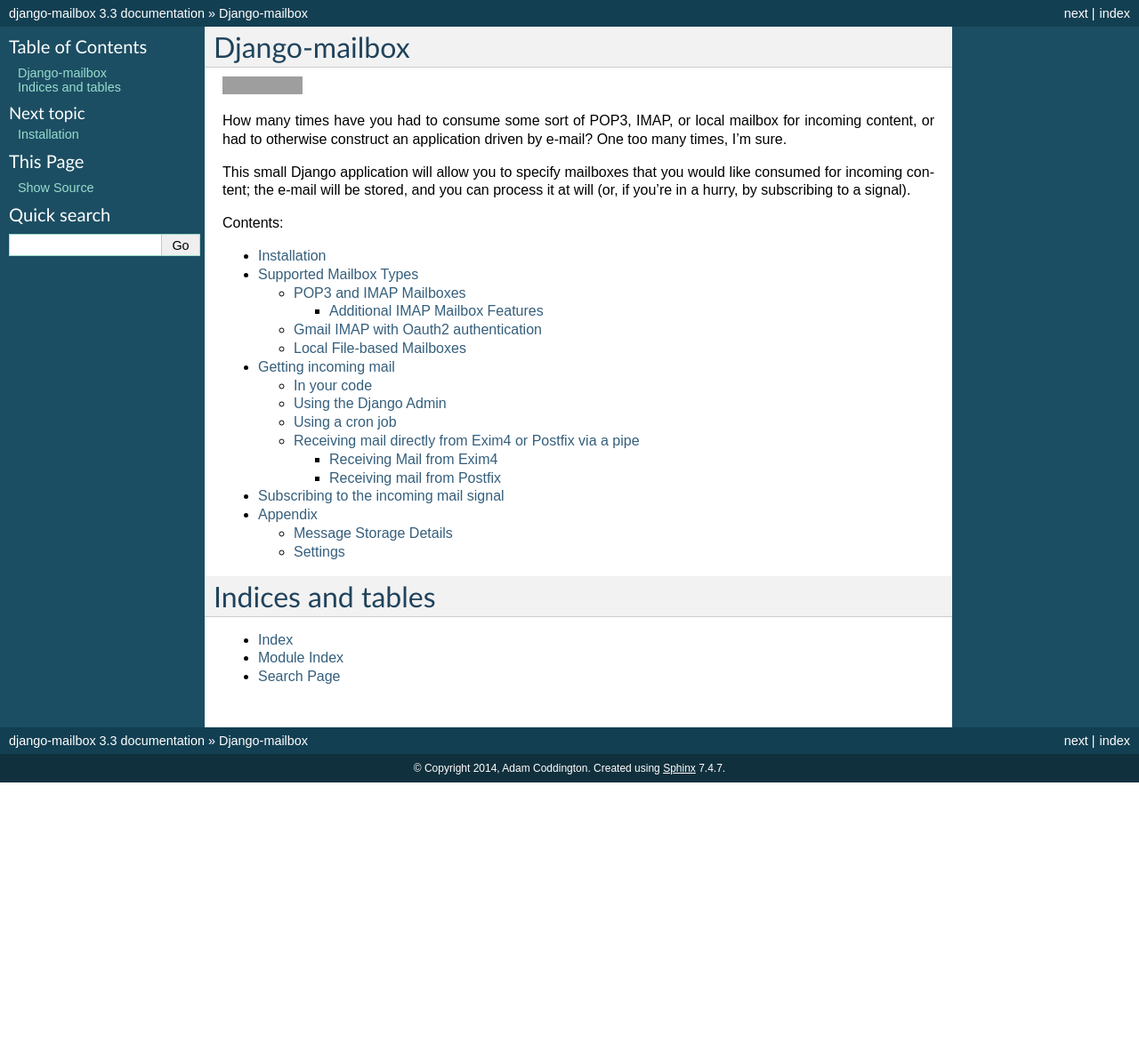
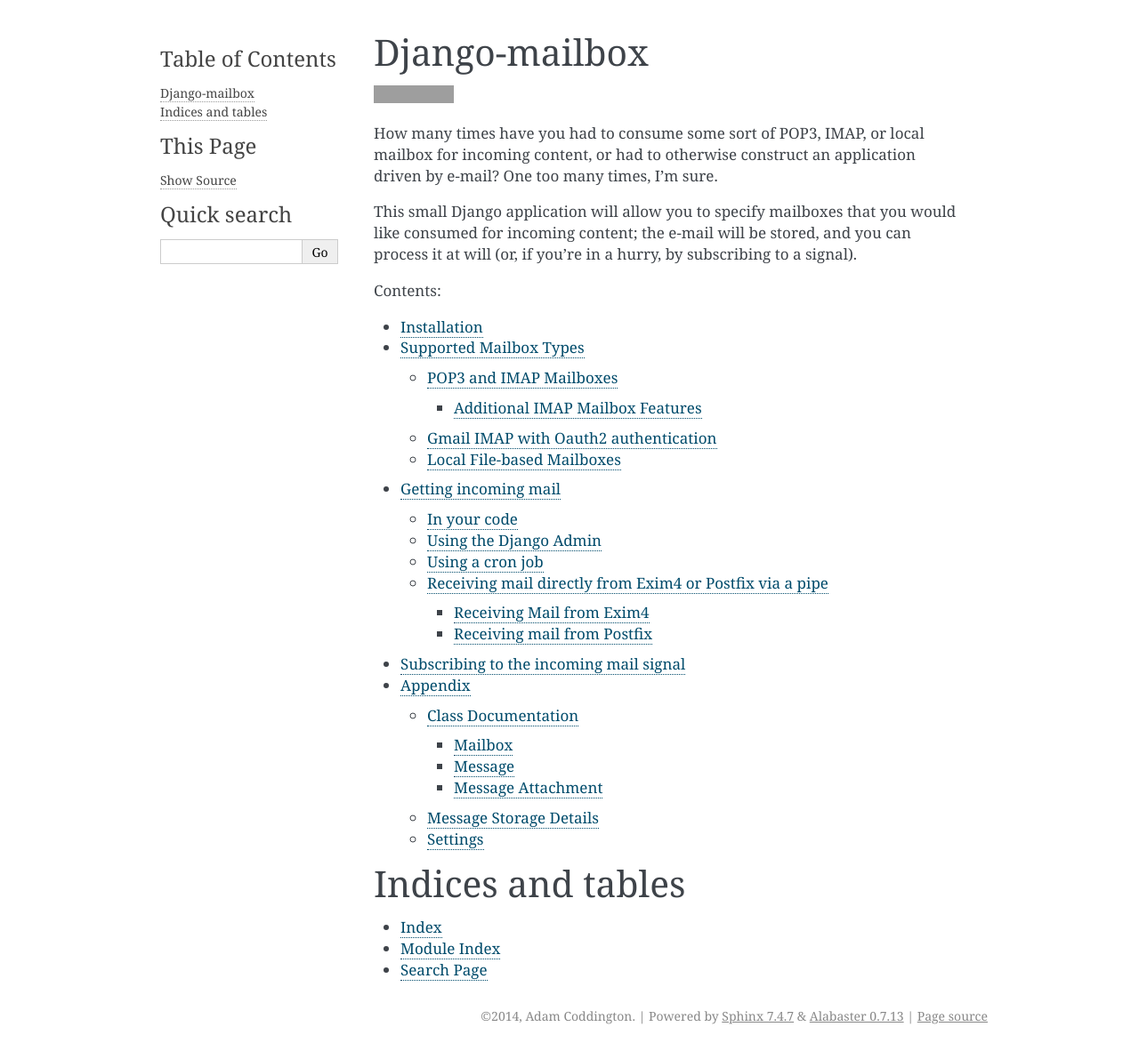
Before and after one commit to coddingtonbear/django-mailbox, a Sphinx documentation site: the page built from docs/index.rst, in a window 1280 px wide. Shown: the whole page at 89% size. Built offline with Sphinx 7.4.7, drawn with Linux system fonts in a browser that asks for light colours; before the commit the page ends 900 px from its top, so only the background shows below that; some of the changed lines change nothing that is shown; grey boxes are pictures that could not be loaded.

Commit message:
Adding model documentation to docs; fixes #47.

```diff
--- a/docs/conf.py
+++ b/docs/conf.py
@@ -91,7 +91,7 @@
 
 # The theme to use for HTML and HTML Help pages.  See the documentation for
 # a list of builtin themes.
-html_theme = 'default'
+html_theme = 'alabaster'
 
 # Theme options are theme-specific and customize the look and feel of a theme
 # further.  For a list of options available for each theme, see the
@@ -240,3 +240,7 @@
 
 # How to display URL addresses: 'footnote', 'no', or 'inline'.
 #texinfo_show_urls = 'footnote'
+
+sys.path.insert(0, os.path.abspath('..'))
+from django.conf import settings
+settings.configure()
--- /dev/null
+++ b/docs/topics/appendix/instance-documentation.rst
@@ -0,0 +1,23 @@
+Class Documentation
+===================
+
+Mailbox
+-------
+
+.. autoclass:: django_mailbox.models.Mailbox
+   :members:
+   :undoc-members:
+
+Message
+-------
+
+.. autoclass:: django_mailbox.models.Message
+   :members:
+   :undoc-members:
+
+Message Attachment
+------------------
+
+.. autoclass:: django_mailbox.models.MessageAttachment
+   :members:
+   :undoc-members:
```
